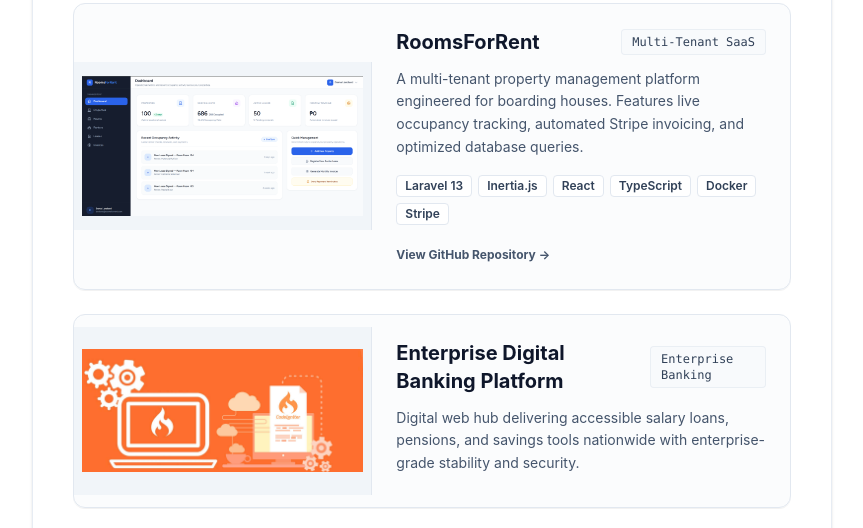
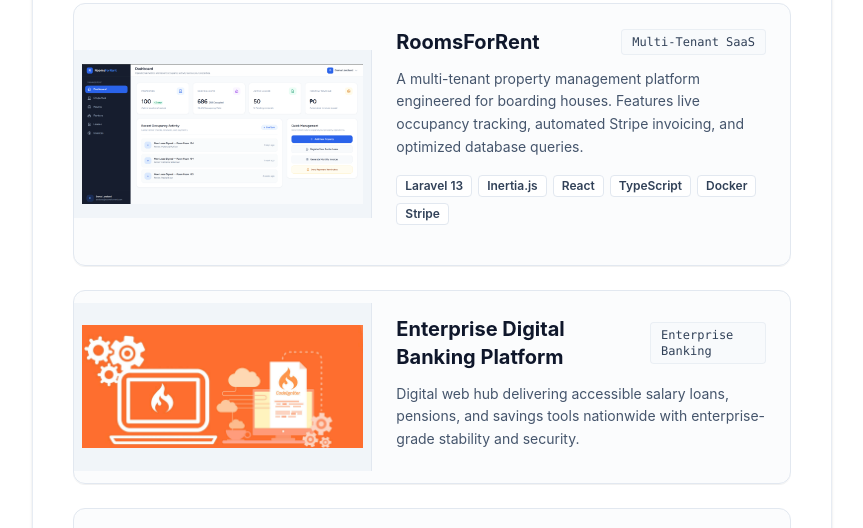
Before and after one commit to peteeldrichtaruc-dev/peteeldrichtaruc-portfolio, a website built with Vite: page index.html in a window 1280 px wide. Shown: the part 1416-1944 px from the top of the page, without its empty margins (416-1279 px from the left). Built offline with nearby package versions, Linux system fonts and the light colour scheme.

Commit message:
RoomsForRent repo link view removed.

```diff
--- a/index.html
+++ b/index.html
@@ -401,11 +401,6 @@
 										<span
 											class="px-2 py-0.5 bg-white dark:bg-slate-900 border border-slate-200 dark:border-slate-700 text-slate-700 dark:text-slate-300 text-xs font-semibold rounded">Stripe</span>
 									</div>
-									<a href="https://github.com/peteeldrichtaruc-dev/rooms-for-rent" target="_blank"
-										rel="noopener noreferrer"
-										class="text-xs font-bold text-slate-600 dark:text-slate-400 hover:text-slate-800 dark:hover:text-white transition inline-flex items-center gap-1">
-										View GitHub Repository &rarr;
-									</a>
 								</div>
 							</div>
 						</div>
```
